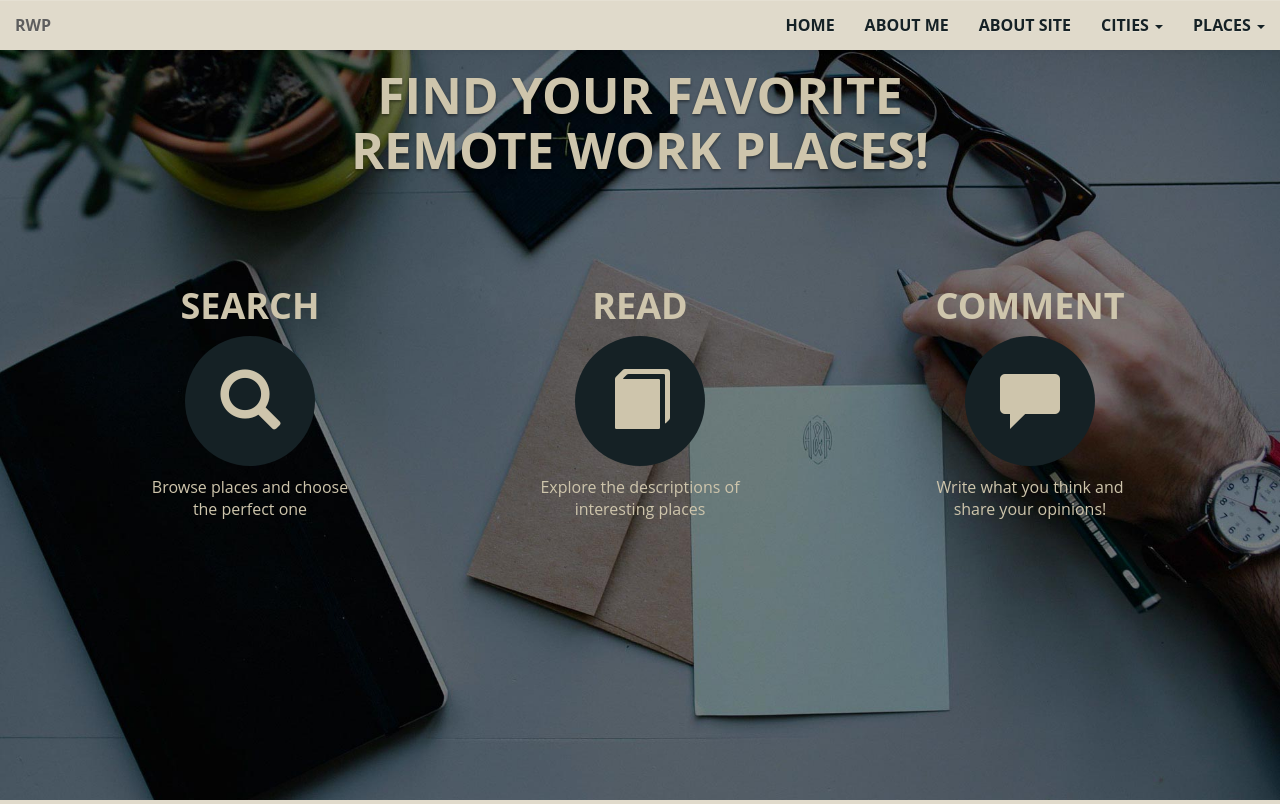
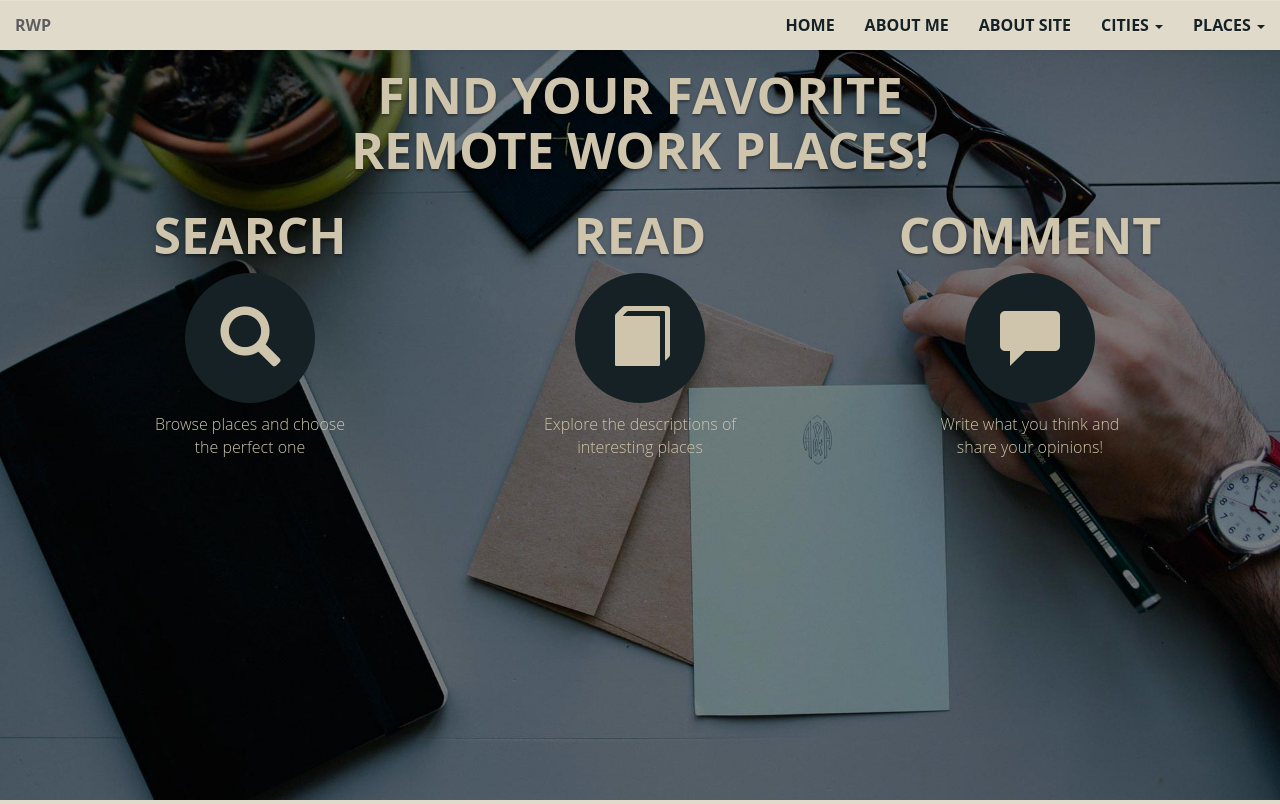
Before and after one commit to emka123/remoteworkplaces, a Django app: page / in a window 1280 px wide. Shown: the top 804 px of the page. Run offline with Django 3.2, Linux system fonts and the light colour scheme; data that the repository does not hold is empty; some libraries are stand-ins or nearby versions.

Commit message:
Repair broken sections

```diff
--- a/digitalnomads/templates/digitalnomads/base.html
+++ b/digitalnomads/templates/digitalnomads/base.html
@@ -6,6 +6,7 @@
     <link rel="stylesheet" href="//maxcdn.bootstrapcdn.com/bootstrap/3.2.0/css/bootstrap-theme.min.css">
     <link rel="stylesheet" href="{% static "css/digitalnomads.css" %}">
     <script src="https://ajax.googleapis.com/ajax/libs/jquery/1.11.3/jquery.min.js"></script>
+    <script src="//maxcdn.bootstrapcdn.com/bootstrap/3.2.0/js/bootstrap.min.js"></script>
     <title>REMOTEWORKPLACES!!</title>
   </head>
   <body data-spy="scroll" data-target=".nav navbar-nav navbar-right">
@@ -52,13 +53,10 @@
         </div>
       </nav>
     </div>
-    <section class="properties">
+    <div id="properties">
       <div class="jumbotron">
         <div class="container">
           <h1>Find Your Favorite</br> Remote Work Places!</h1>
-      </div>
-    </div>
-    <div class="container">
           <div class="row">
             <div class="col-md-4">
               <h1>Search</h1>
@@ -83,8 +81,9 @@
             </div>
           </div>
         </div>
-    </section>
-    <section id="about_site">
+      </div>
+    </div>
+    <div id="about_site">
       <div class="container">
         <h2>World is changing. More and more people work in other places than f.ex office. But sometimes it's a little problem find a perfect place to work. This site can help You find ideal place to your creative work. Enjoy!</h2>
         <div class="row">
@@ -98,39 +97,26 @@
           </div>
         </div>
       </div>
-
-  </section>
-
-
-  <section id="set-7">
-
+    </div>
+    <div id="set-7">
       <div class="hi-icon-wrap hi-icon-effect-7 hi-icon-effect-7b">
         <a href="#set-7" class="hi-icon hi-icon-cog">Settings</a>
-
       </div>
-  </section>
-
-
-
-
-  <section id="places">
+    </div>
+    <div id="places">
       <div class="page_header">
         <h1>Places for remotly work</h1>
       </div>
+    </div>
     <div class="container">
       <div class="row">
-
         {% for place in places %}
           <div class="col-md-4">
             <h1><a href="">{{ place.title }}</a></h1>
-          <p>{{ place.text|linebreaks }}</p>
             <p><img src={{ place.image }} /></p>
           </div>
-
         {% endfor %}
       </div>
     </div>
-
-  <script src="//maxcdn.bootstrapcdn.com/bootstrap/3.2.0/js/bootstrap.min.js"></script>
   </body>
 </html>
--- a/static/css/digitalnomads.css
+++ b/static/css/digitalnomads.css
@@ -103,7 +103,7 @@ body {
 
 
 
-.properties {
+#properties {
   background: url('../../static/photos/remotework-main.jpg');
   height: 100%;
   background-repeat: no-repeat;
@@ -111,7 +111,7 @@ body {
   background-size: cover;
 }
 
-.properties h1 {
+#properties h1 {
   text-align: center;
   text-transform: uppercase;
   font-color: #152125;
@@ -127,7 +127,7 @@ p {
   font-size: 200px;
 }
 
-.properties p {
+#properties p {
   margin-top: 50px;
   font-size: 16px;
   width: 200px;
@@ -180,7 +180,6 @@ p {
   font-size: 40px;
   font-weight: bold;
   text-transform: uppercase;
-
 }
 
 a {
```
Lines whose indentation alone changed are shown as unchanged.
